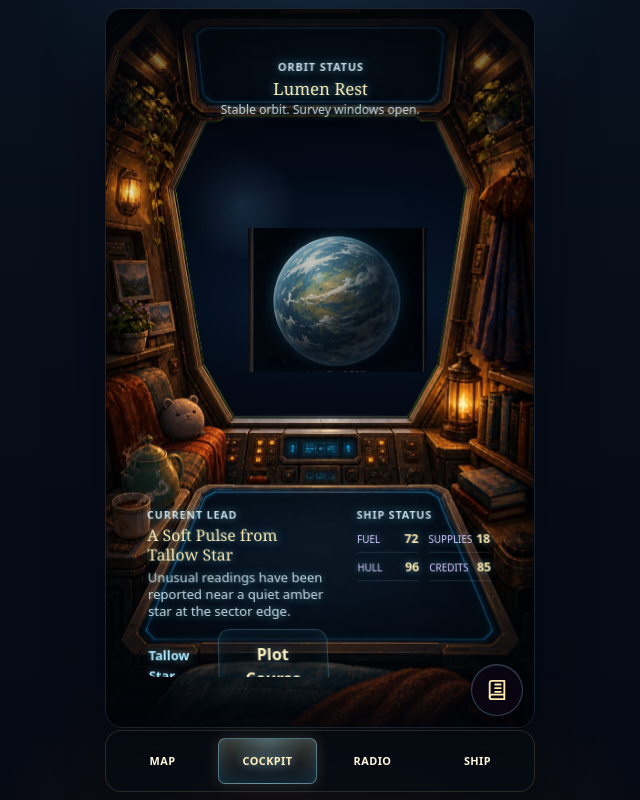
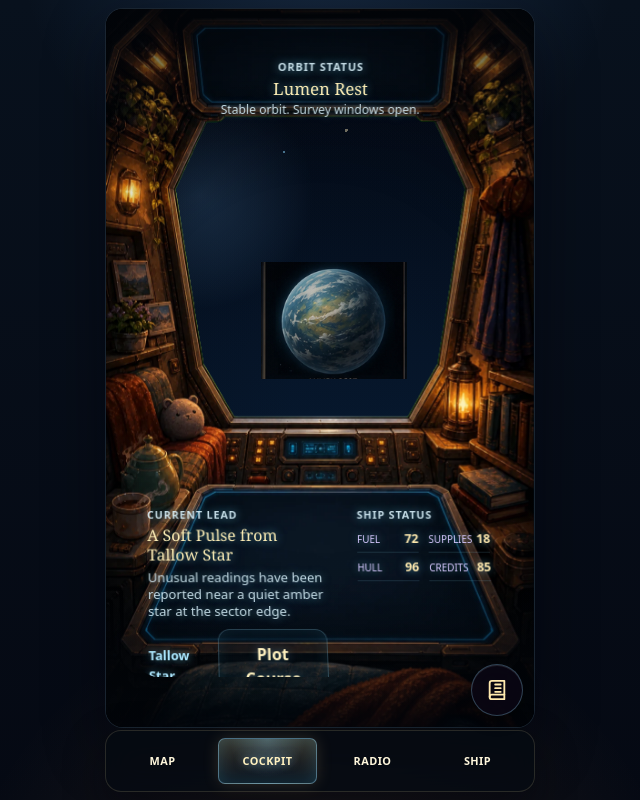
Before and after one commit to jameson5555/amongquietstars, a React (Vite) app: page / in a window 1280 px wide. Shown: the whole page, without its empty margins (320-960 px from the left). Built offline with nearby package versions, Linux system fonts and the light colour scheme.

Commit message:
fix for space image width

```diff
--- a/src/styles.css
+++ b/src/styles.css
@@ -1816,11 +1816,10 @@ body {
 
 .cockpit-window-view {
   position: absolute;
-  left: 16.25%;
-  top: 16.82%;
+  inset: 0;
   overflow: hidden;
-  width: 67.6%;
-  height: 39.6%;
+  width: 100%;
+  height: 100%;
   background:
     linear-gradient(180deg, rgba(7, 13, 27, 0.28), rgba(7, 13, 27, 0.1) 44%, rgba(7, 13, 27, 0.24)),
     radial-gradient(circle at 62% 55%, transparent 0 16%, rgba(3, 8, 16, 0.18) 44%, rgba(3, 8, 16, 0.58) 78%),
@@ -1830,8 +1829,8 @@ body {
     radial-gradient(circle at 22% 26%, rgba(118, 190, 255, 0.28), transparent 18%),
     linear-gradient(180deg, #030914, #071a31 62%, #040914);
   background-repeat: no-repeat, no-repeat, no-repeat, repeat, repeat, no-repeat, no-repeat;
-  background-size: cover, cover, min(62%, 360px) auto, 180px 180px, 220px 220px, cover, cover;
-  background-position: center, center, 66% 70%, center, center, center, center;
+  background-size: cover, cover, min(34%, 300px) auto, 180px 180px, 220px 220px, cover, cover;
+  background-position: center, center, 55% 42%, center, center, center, center;
   box-shadow: inset 0 0 60px rgba(4, 11, 22, 0.18);
 }
 
```
